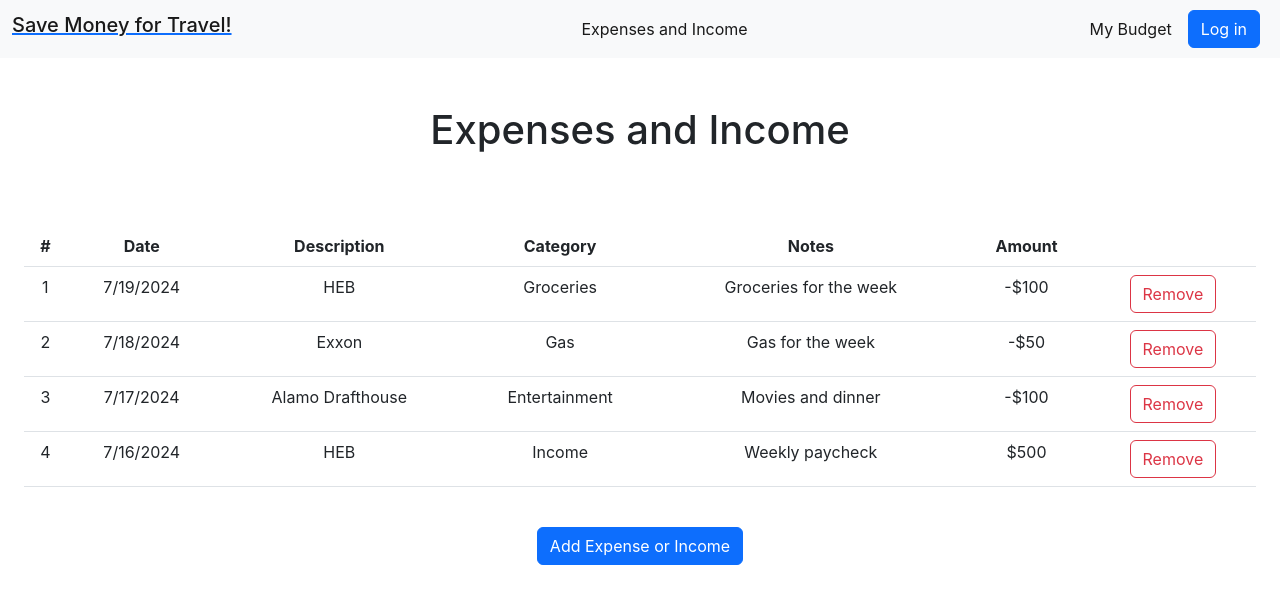
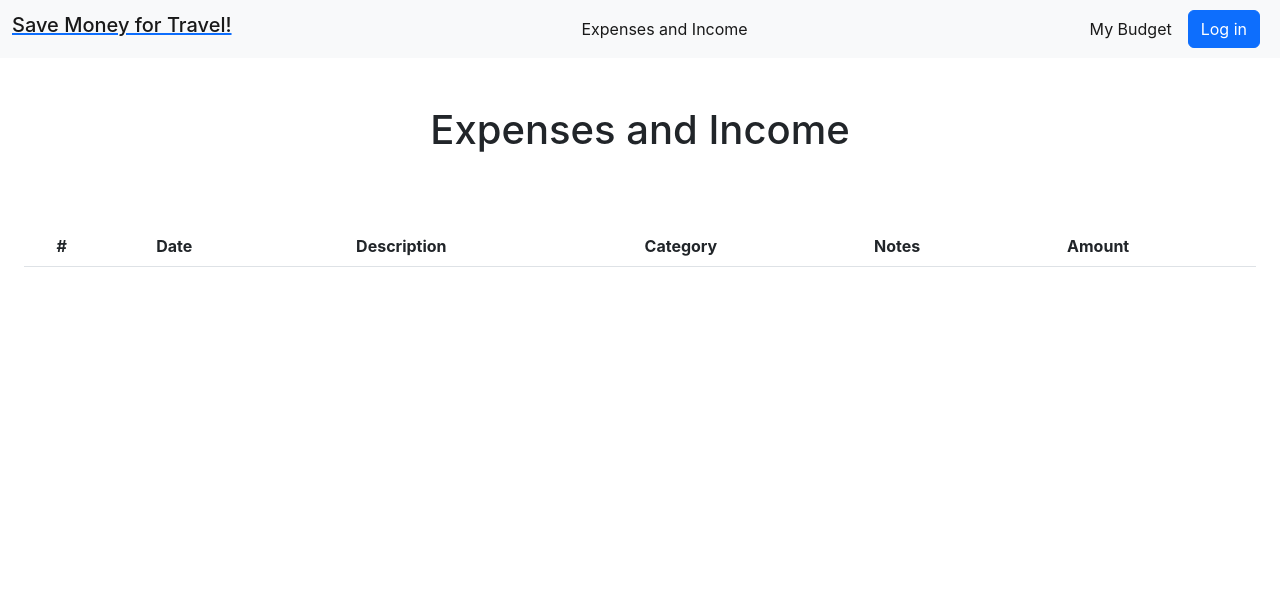
Before and after one commit to CodingCashew/journey-funds-save-money-for-travel, a React (Create React App) app: page /expenses in a window 1280 px wide. Shown: the top 604 px of the page. Built offline with nearby package versions, Linux system fonts and the light colour scheme.

Commit message:
Render User Expenses from Database

```diff
--- a/src/Components/Expenses.tsx
+++ b/src/Components/Expenses.tsx
@@ -1,54 +1,18 @@
-import { useState } from "react";
+import { useEffect, useState } from "react";
 
 import { useAccountContext } from "../context/AccountContext";
 import { IncomeOrExpense } from "../shared/interfaces";
 
-const dummyData: IncomeOrExpense[] = [
-  {
-    id: 1,
-    category: "Groceries",
-    amount: 100,
-    notes: "Groceries for the week",
-    satisfaction: 5,
-    description: "HEB",
-    date: new Date("2024-07-19"),
-    incomeOrExpense: "expense",
-  },
-  {
-    id: 2,
-    category: "Gas",
-    amount: 50,
-    satisfaction: 4,
-    description: "Exxon",
-    date: new Date("2024-07-18"),
-    notes: "Gas for the week",
-    incomeOrExpense: "expense",
-  },
-  {
-    id: 3,
-    category: "Entertainment",
-    amount: 100,
-    satisfaction: 4,
-    description: "Alamo Drafthouse",
-    date: new Date("2024-07-17"),
-    notes: "Movies and dinner",
-    incomeOrExpense: "expense",
-  },
-  {
-    id: 4,
-    category: "Income",
-    amount: 500,
-    satisfaction: 5,
-    description: "HEB",
-    date: new Date("2024-07-16"),
-    notes: "Weekly paycheck",
-    incomeOrExpense: "income",
-  },
-];
+function Expenses() {
+  const [expenses, setExpenses] = useState<IncomeOrExpense[]>([]);
 
-function Expenses() {
   const { user } = useAccountContext();
-  const [expenses, setExpenses] = useState<IncomeOrExpense[]>(dummyData);
+
+  useEffect(() => {
+    if (user.expenses) {
+      setExpenses(user.expenses);
+    }
+  }, [user]);
 
   const [isAddingExpenseOrIncome, setIsAddingExpenseOrIncome] =
     useState<boolean>(false);
@@ -137,7 +101,7 @@ function Expenses() {
           </tbody>
         </table>
       </div>
-      {!isAddingExpenseOrIncome && (
+      {!isAddingExpenseOrIncome && user.email && (
         <button
           type="button"
           className="btn btn-primary"
```
